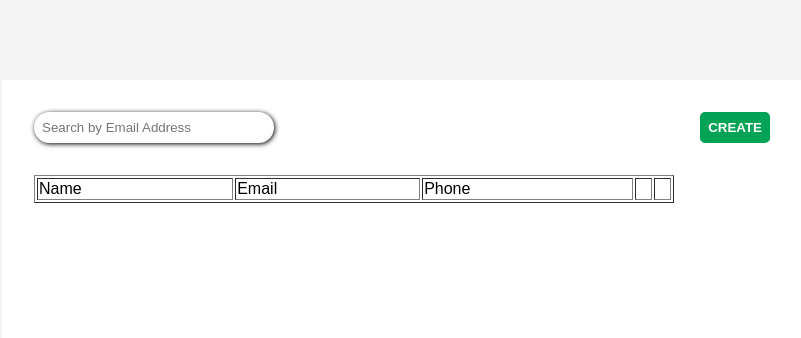
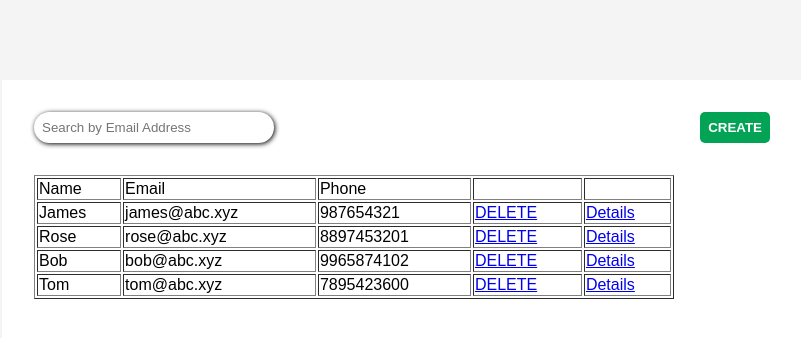
Before and after one commit to himanish58/react-table, a React (Create React App) app: page / in a window 1280 px wide. Shown: the top 338 px of the page, without its empty margins (238-1039 px from the left). Built offline with nearby package versions, Linux system fonts and the light colour scheme.

Commit message:
Passed the data to row component and created the table

```diff
--- /dev/null
+++ b/src/components/Row.js
@@ -0,0 +1,20 @@
+import React from 'react';
+
+class Row extends React.Component {
+  render() {
+
+    const details = this.props.details;
+
+    return (
+      <tr>
+        <td>{details.name}</td>
+        <td>{details.email}</td>
+        <td>{details.phone}</td>
+        <td><a href="#">DELETE</a></td>
+        <td><a href="#">Details</a></td>
+      </tr>
+    );
+  }
+}
+
+export default Row;
--- a/src/components/Table.js
+++ b/src/components/Table.js
@@ -1,4 +1,5 @@
 import React from 'react';
+import Row from './Row';
 
 class Table extends React.Component {
   render() {
@@ -14,7 +15,11 @@ class Table extends React.Component {
         </tr>
       </thead>
       <tbody>
-
+        {
+          Object
+          .keys(this.props.personDetails)
+          .map((key) => <Row key={key} details={this.props.personDetails[key]} />)
+        }
       </tbody>
       </table>
     );
```
